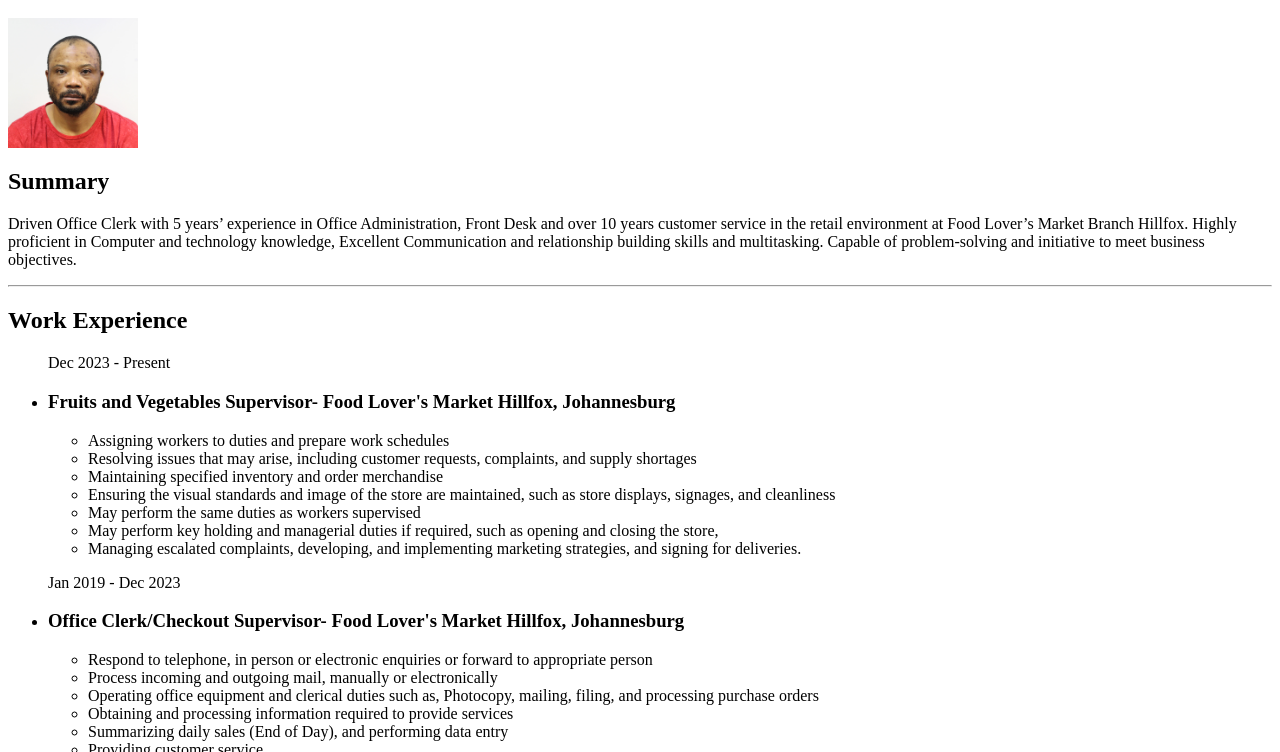
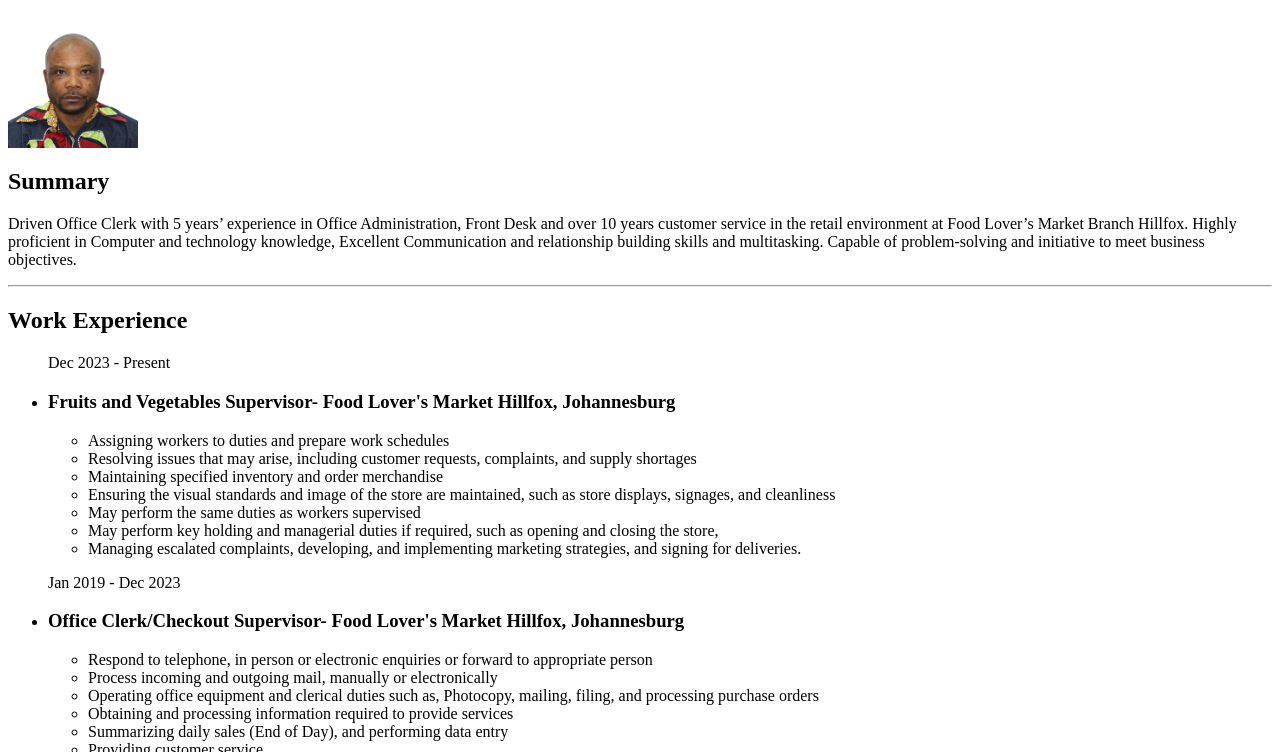
Before and after one commit to WebBerries/index-portfolio, a plain HTML site: page index.html in a window 1280 px wide. Shown: the part 48-800 px from the top of the page. Drawn offline with Linux system fonts and the light colour scheme.

Commit message:
Update index.html

```diff
--- a/index.html
+++ b/index.html
@@ -7,7 +7,7 @@
 <body>
     <!--section1:Summary-->
     <h1>Joel Elyon KADIMA</h1>
-    <img src="image/joe.jpg" alt="joe" height="130">
+    <img src="image/uno.jpg" alt="uno" height="130">
 
     <h2>Summary</h2>
     <p>Driven Office Clerk with 5 years’ experience in Office Administration, Front Desk and over 10 years customer service in
```
